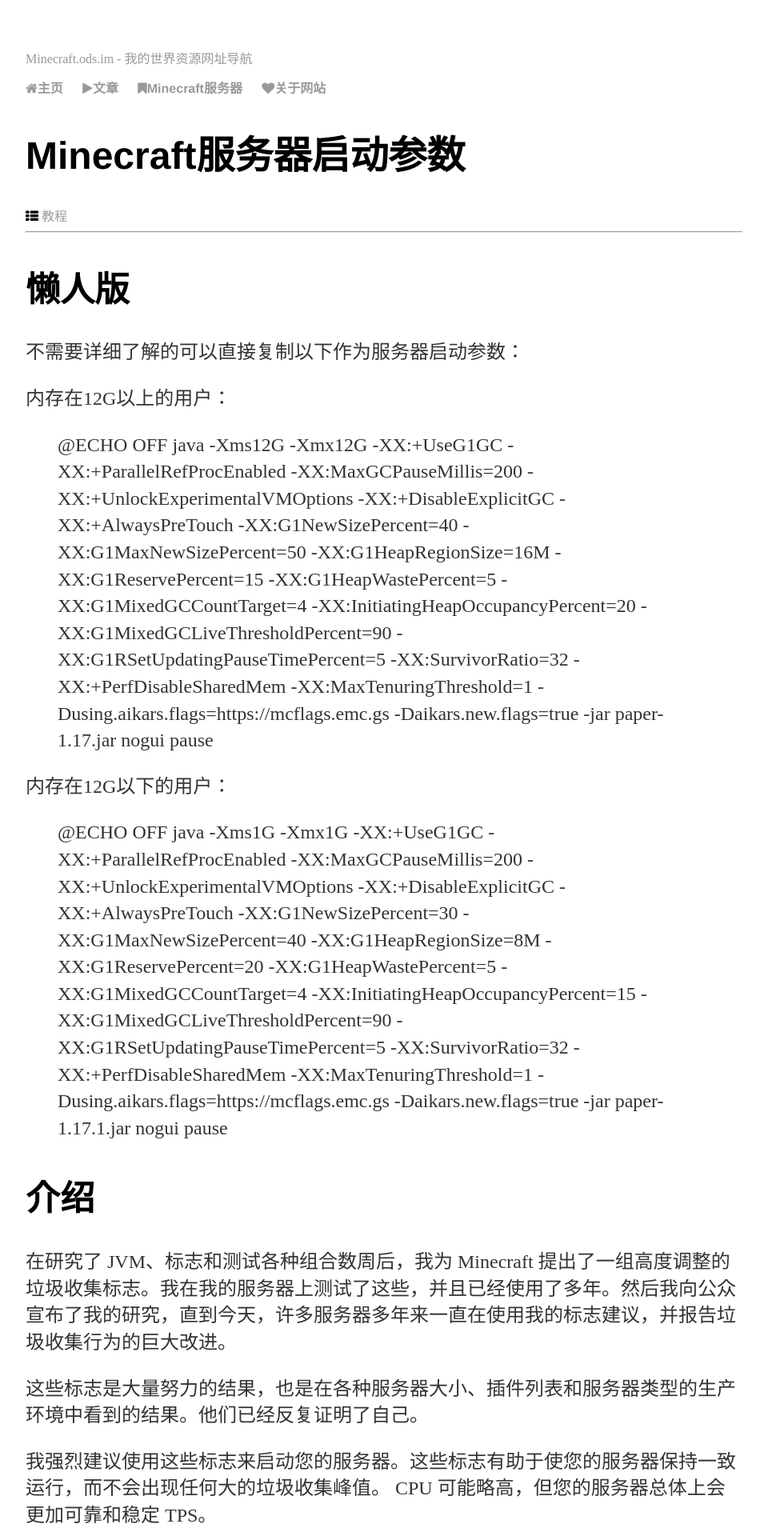
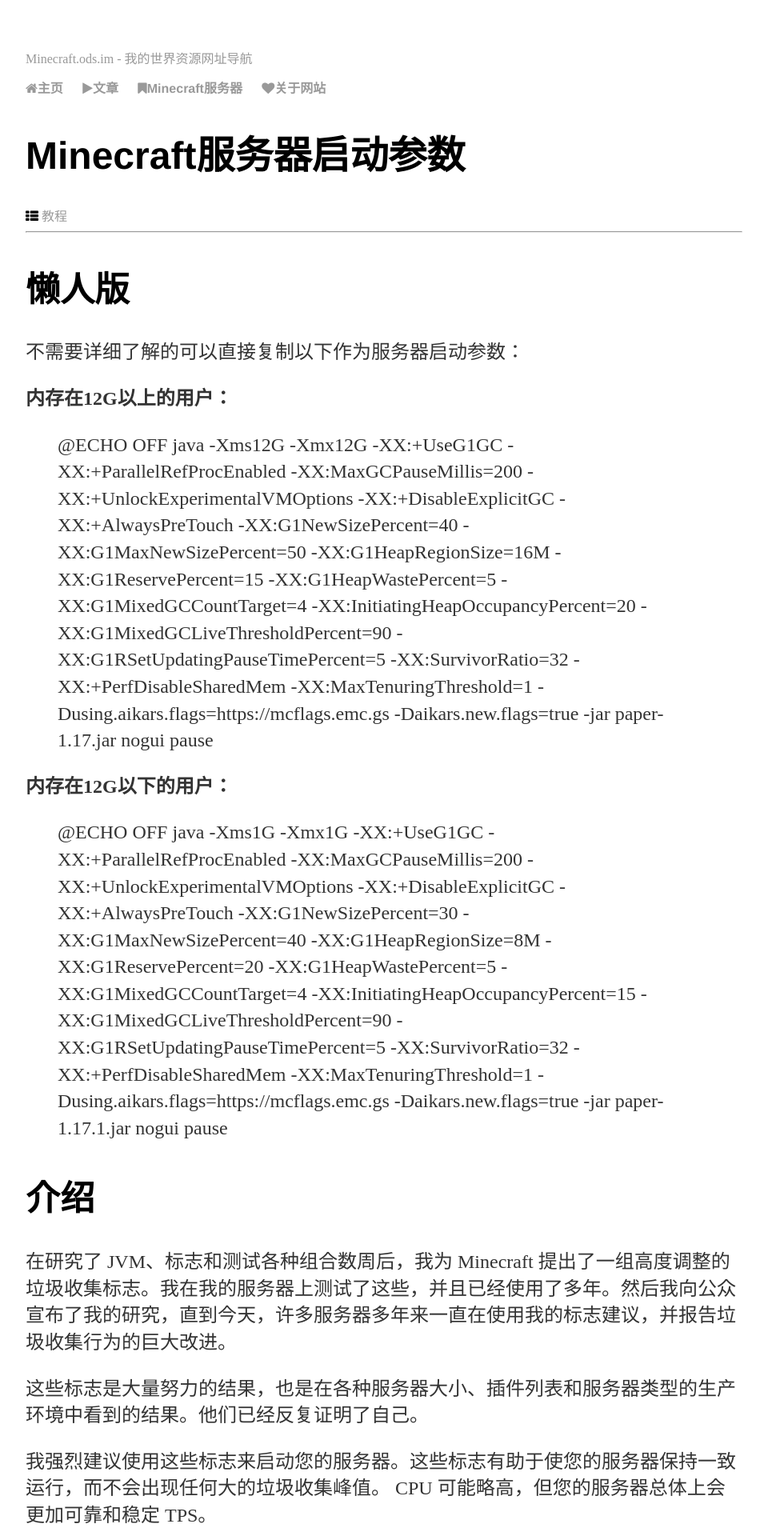
Before and after one commit to vlian5/Minecraft, a Jekyll site: the page built from _posts/2021-08-14-minecraft-run-flag.md, in a window 1280 px wide. Shown: the top 1920 px of the page at 80% size, without its empty margins (160-1110 px from the left). Built offline with Jekyll 4.4.1, drawn with Linux system fonts in a browser that asks for light colours; comment, search, counter and statistics services are not loaded; a style sheet for code colours, icons or effects is not loaded.

```diff
--- a/_posts/2021-08-14-minecraft-run-flag.md
+++ b/_posts/2021-08-14-minecraft-run-flag.md
@@ -8,13 +8,13 @@ mathjax: true
 
 不需要详细了解的可以直接复制以下作为服务器启动参数：
 
-内存在12G以上的用户：
+**内存在12G以上的用户：**
 
 >@ECHO OFF
 java -Xms12G -Xmx12G -XX:+UseG1GC -XX:+ParallelRefProcEnabled -XX:MaxGCPauseMillis=200 -XX:+UnlockExperimentalVMOptions -XX:+DisableExplicitGC -XX:+AlwaysPreTouch -XX:G1NewSizePercent=40 -XX:G1MaxNewSizePercent=50 -XX:G1HeapRegionSize=16M -XX:G1ReservePercent=15 -XX:G1HeapWastePercent=5 -XX:G1MixedGCCountTarget=4 -XX:InitiatingHeapOccupancyPercent=20 -XX:G1MixedGCLiveThresholdPercent=90 -XX:G1RSetUpdatingPauseTimePercent=5 -XX:SurvivorRatio=32 -XX:+PerfDisableSharedMem -XX:MaxTenuringThreshold=1 -Dusing.aikars.flags=https://mcflags.emc.gs -Daikars.new.flags=true -jar paper-1.17.jar nogui
 pause
 
-内存在12G以下的用户：
+**内存在12G以下的用户：**
 
 >@ECHO OFF
 java -Xms1G -Xmx1G -XX:+UseG1GC -XX:+ParallelRefProcEnabled -XX:MaxGCPauseMillis=200 -XX:+UnlockExperimentalVMOptions -XX:+DisableExplicitGC -XX:+AlwaysPreTouch -XX:G1NewSizePercent=30 -XX:G1MaxNewSizePercent=40 -XX:G1HeapRegionSize=8M -XX:G1ReservePercent=20 -XX:G1HeapWastePercent=5 -XX:G1MixedGCCountTarget=4 -XX:InitiatingHeapOccupancyPercent=15 -XX:G1MixedGCLiveThresholdPercent=90 -XX:G1RSetUpdatingPauseTimePercent=5 -XX:SurvivorRatio=32 -XX:+PerfDisableSharedMem -XX:MaxTenuringThreshold=1 -Dusing.aikars.flags=https://mcflags.emc.gs -Daikars.new.flags=true -jar paper-1.17.1.jar nogui
```
